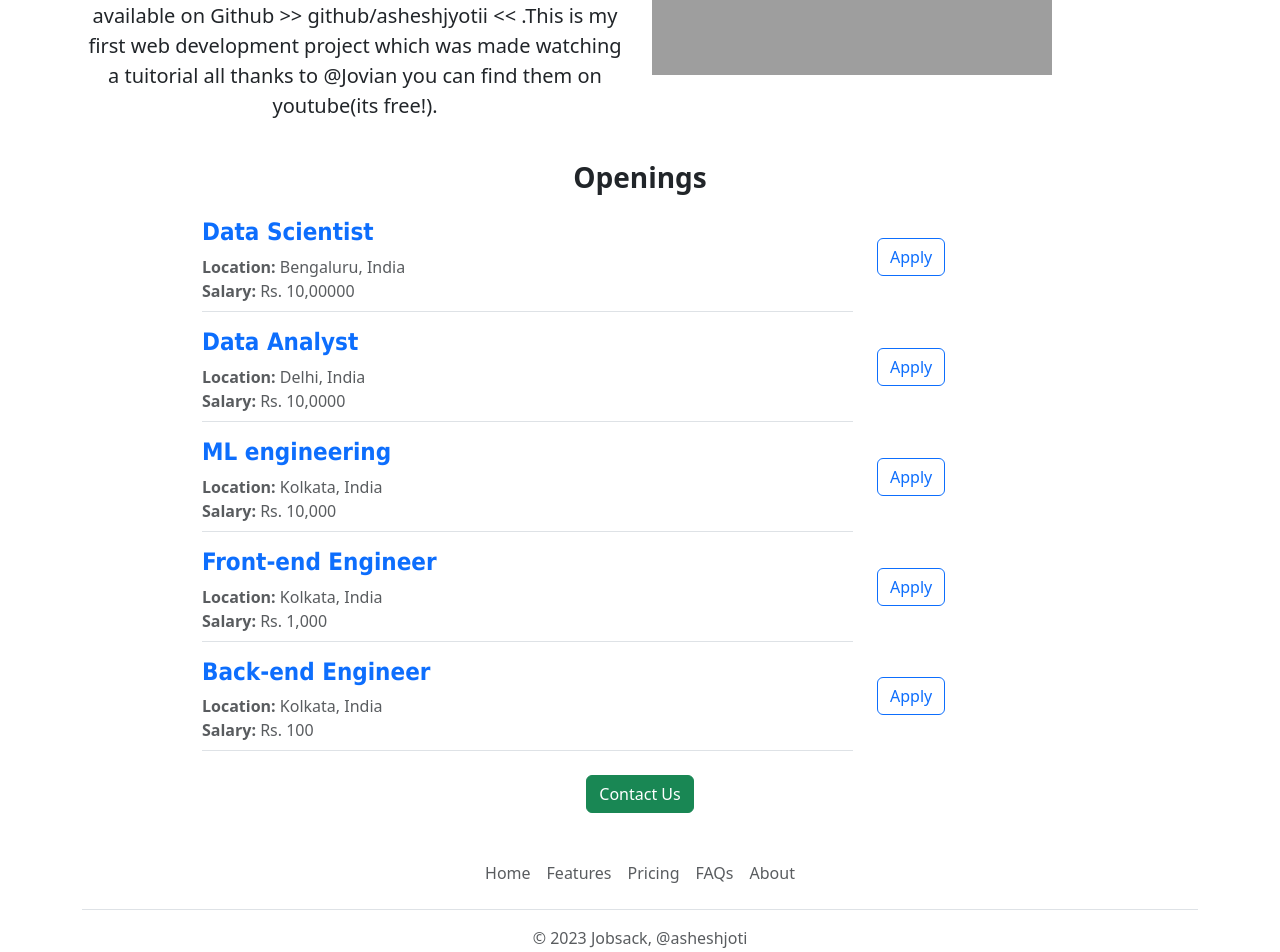
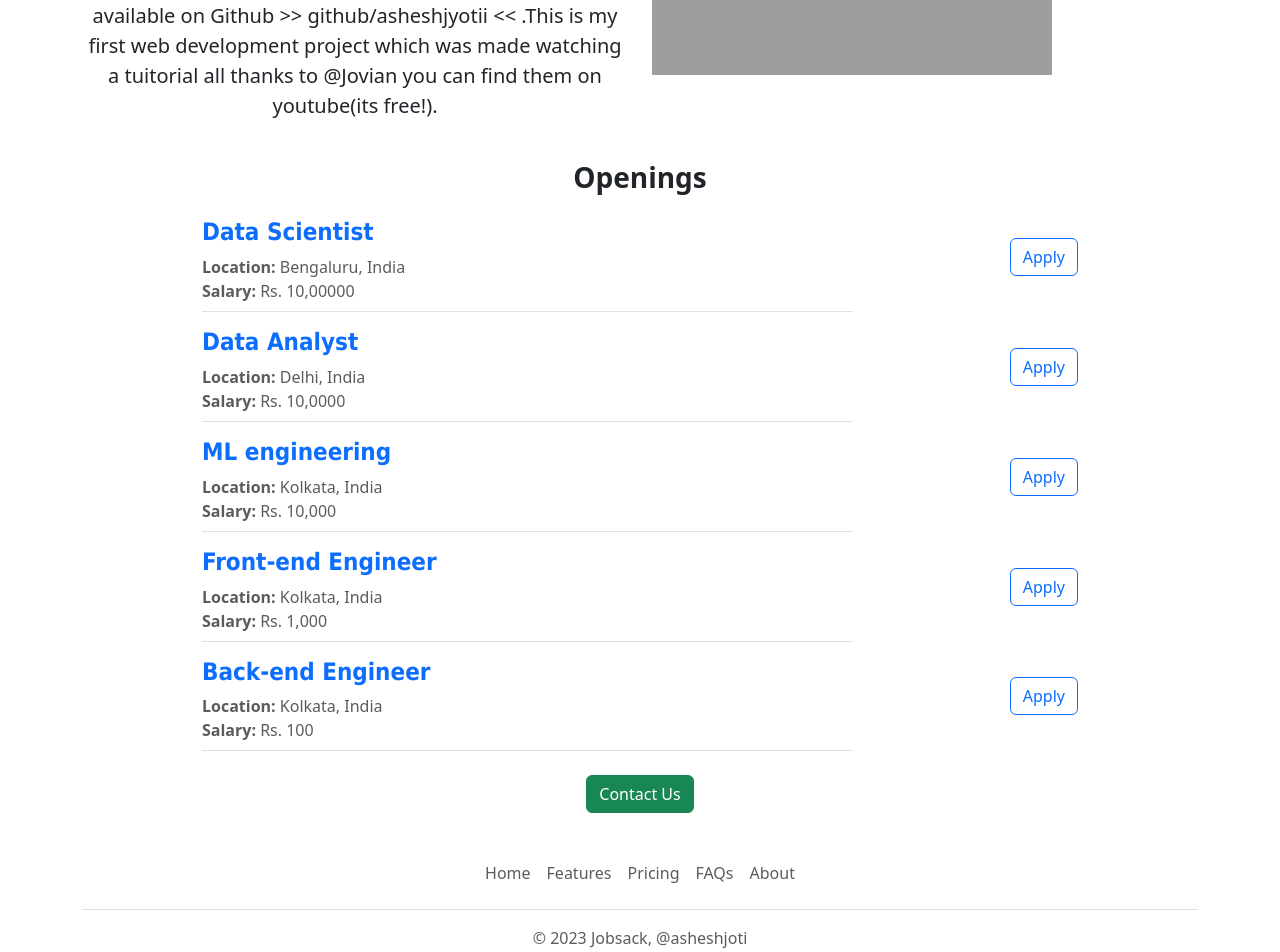
Before and after one commit to asheshjyotii/web_app, a Flask app: page / in a window 1280 px wide. Shown: the part 774-1726 px from the top of the page. Run offline with Flask 3, Linux system fonts and the light colour scheme; grey boxes are pictures that could not be loaded.

Commit message:
making the page responsive

```diff
--- a/templates/joblisting.html
+++ b/templates/joblisting.html
@@ -12,9 +12,9 @@
     </div>
 
 
-        <div class="col-lg-3 col-md-3 d-flex align-items-center">
+        <div class="col-lg-3 col-md-3 d-flex align-items-center justify-content-md-end">
 
-            <button type="button" class="btn btn-outline-primary ma ">Apply</button>
+            <button type="button" class="btn btn-outline-primary  ">Apply</button>
 
 
         </div>
```
